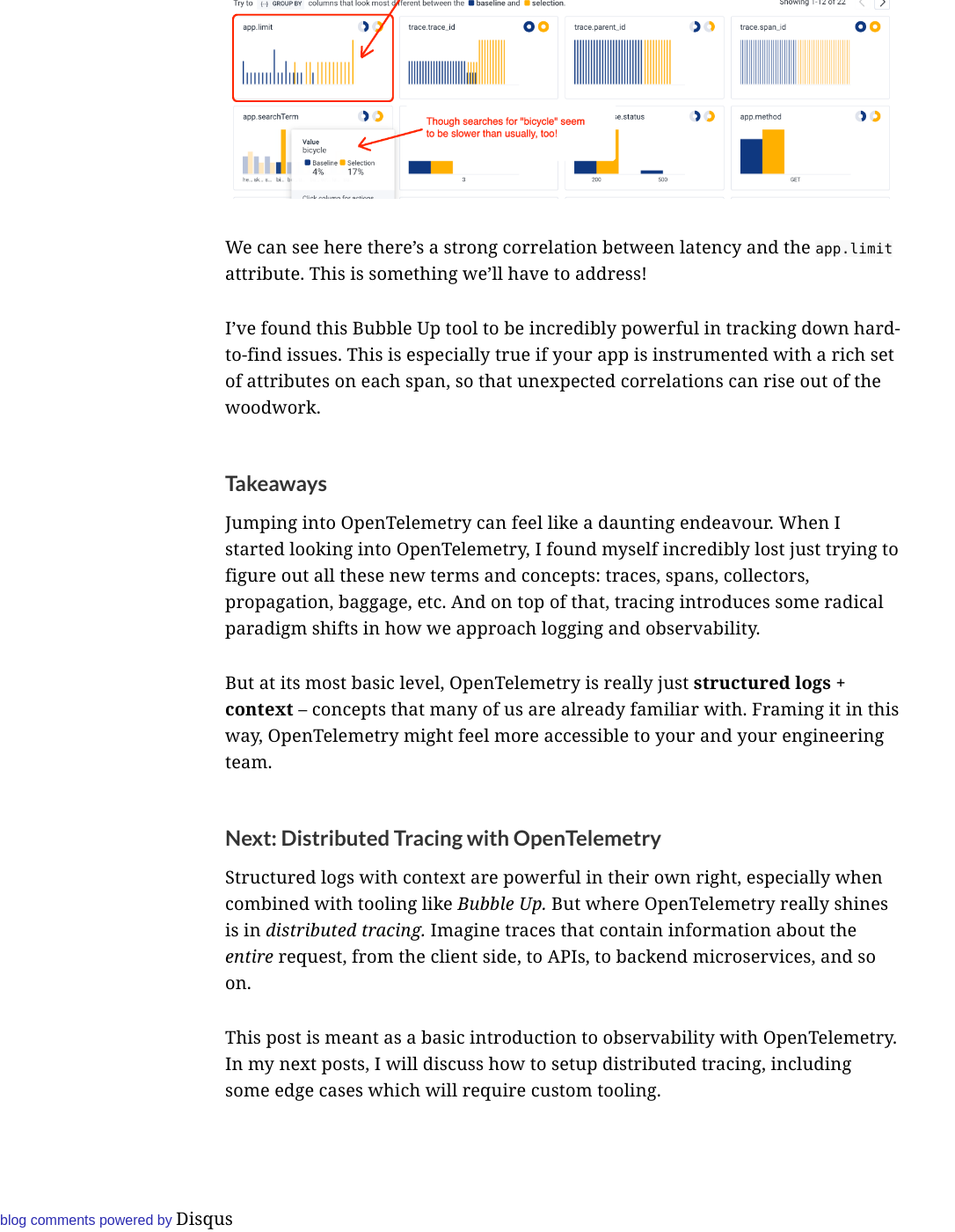
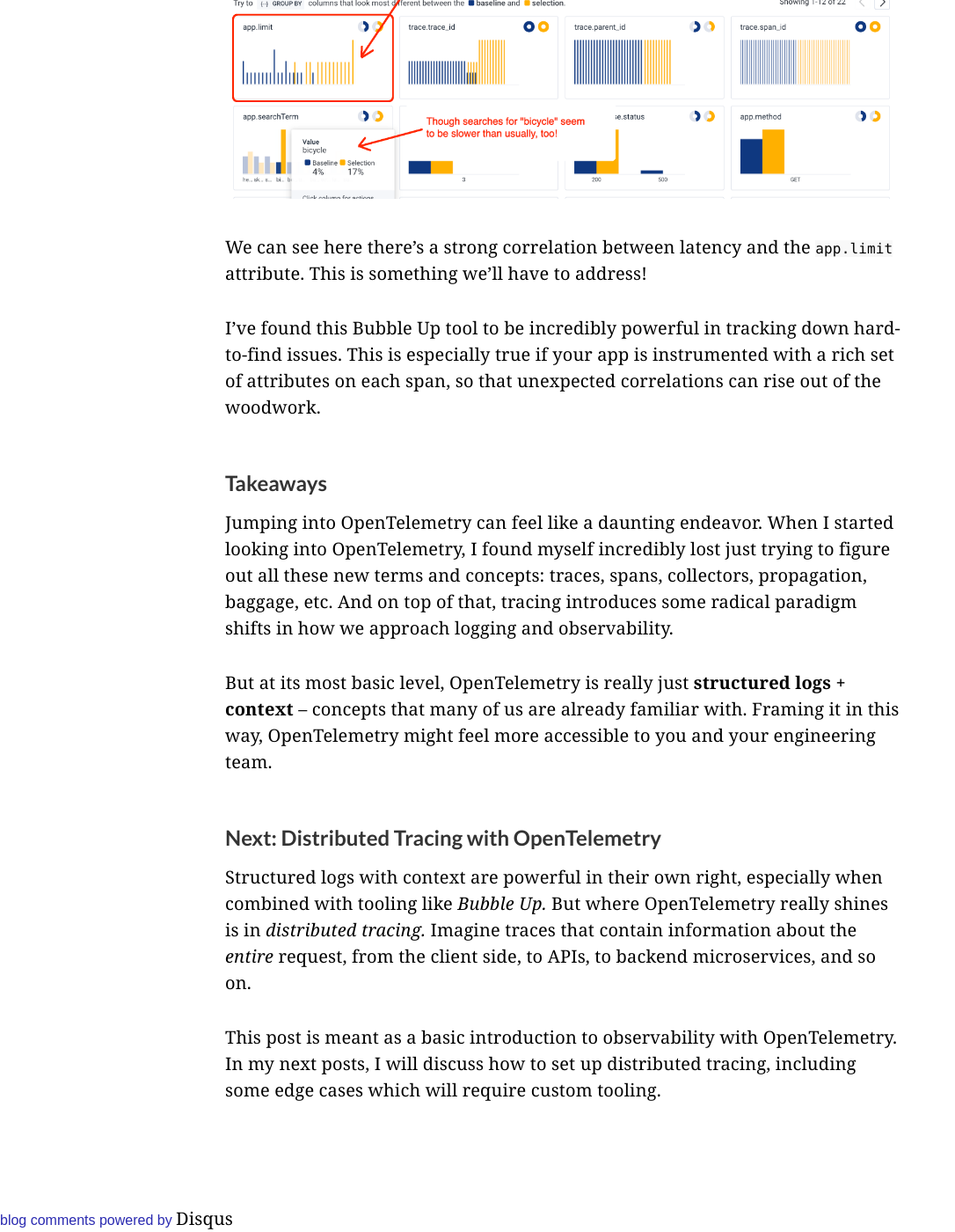
Before and after one commit to eschwartz/eschwartz.github.io, a Jekyll site: the page built from _posts/2024-02-13-otel-intro.md, in a window 1280 px wide and 1400 px high, scrolled down 11269 px. Shown: the whole window at 88% size, without its empty margins (0-1086 px from the left). Built offline with Jekyll 4.4.1, drawn with Linux system fonts in a browser that asks for light colours; comment, search, counter and statistics services are not loaded; some of the changed text lies outside the part shown.

Commit message:
otel: grammar/spelling

```diff
--- a/_posts/2024-02-13-otel-intro.md
+++ b/_posts/2024-02-13-otel-intro.md
@@ -18,7 +18,7 @@ Addressing this challenge became a priority for my team. Having recently finishe
 
 ## What is OpenTelemetry?
 
-OpenTelemetry is an open source [specification](https://opentelemetry.io/docs/specs/otel/) and [suite of tools](https://opentelemetry.io/docs/languages/go/instrumentation/) for working with _traces_.
+OpenTelemetry is an open-source [specification](https://opentelemetry.io/docs/specs/otel/) and [suite of tools](https://opentelemetry.io/docs/languages/go/instrumentation/) for working with _traces_.
 
 So what is a _trace_? I like to think of traces as **structured logs + context**:
 
@@ -91,7 +91,7 @@ Database query failed! unexpected empty value
 This is a great setup for local debugging. We can easily see every major operation that happens in a request, and identify scenarios where the system fails. But as we scale to thousands or millions of requests, we run into some problems:
 
 - The logs are not easily searchable. We can `grep` logs for certain values, but those values are likely to change over time, or across endpoints
-- We are not setup for analysis and visualization. For example, we may want to see a histogram counting the popularity of each search term. This would not be possible without some extra processing steps.
+- We are not set up for analysis and visualization. For example, we may want to see a histogram counting the popularity of each search term. This would not be possible without some extra processing steps.
 - Logs are lacking context. If we `grep` for logs containing `Database query failed!`, we lose important bits of information which may explain the error (like, that `limit=0` in the search query)
 
 
@@ -337,13 +337,13 @@ I've found this Bubble Up tool to be incredibly powerful in tracking down hard-t
 
 ## Takeaways
 
-Jumping into OpenTelemetry can feel like a daunting endeavour. When I started looking into OpenTelemetry, I found myself incredibly lost just trying to figure out all these new terms and concepts: traces, spans, collectors, propagation, baggage, etc. And on top of that, tracing introduces some radical paradigm shifts in how we approach logging and observability.
+Jumping into OpenTelemetry can feel like a daunting endeavor. When I started looking into OpenTelemetry, I found myself incredibly lost just trying to figure out all these new terms and concepts: traces, spans, collectors, propagation, baggage, etc. And on top of that, tracing introduces some radical paradigm shifts in how we approach logging and observability.
 
-But at its most basic level, OpenTelemetry is really just **structured logs + context** -- concepts that many of us are already familiar with. Framing it in this way, OpenTelemetry might feel more accessible to your and your engineering team.
+But at its most basic level, OpenTelemetry is really just **structured logs + context** -- concepts that many of us are already familiar with. Framing it in this way, OpenTelemetry might feel more accessible to you and your engineering team.
 
 
 ## Next: Distributed Tracing with OpenTelemetry
 
 Structured logs with context are powerful in their own right, especially when combined with tooling like _Bubble Up._ But where OpenTelemetry really shines is in _distributed tracing._ Imagine traces that contain information about the _entire_ request, from the client side, to APIs, to backend microservices, and so on.
 
-This post is meant as a basic introduction to observability with OpenTelemetry. In my next posts, I will discuss how to setup distributed tracing, including some edge cases which will require custom tooling.
+This post is meant as a basic introduction to observability with OpenTelemetry. In my next posts, I will discuss how to set up distributed tracing, including some edge cases which will require custom tooling.
```
Also changed, not shown: other parts of _posts/2024-02-13-otel-intro.md (+2 -2 lines).
